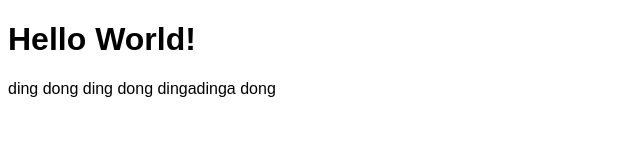
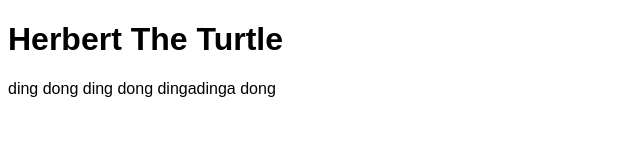
Before and after one commit to TheSecretSocietyOrganization/forkthisplz, a plain HTML site: page index.html in a window 1280 px wide. Shown: the whole page, without its empty margins (0-640 px from the left). Drawn offline with Linux system fonts and the light colour scheme.

Commit message:
Update index.html

```diff
--- a/index.html
+++ b/index.html
@@ -17,7 +17,7 @@
 </head>
 <body class="fullscreen">
   <div class="container">
-    <h1>Hello World!</h1>
+    <h1>Herbert The Turtle</h1>
     <p>ding dong ding dong dingadinga dong</p>
   </div>
   <script src="js/main.js"></script>
```
